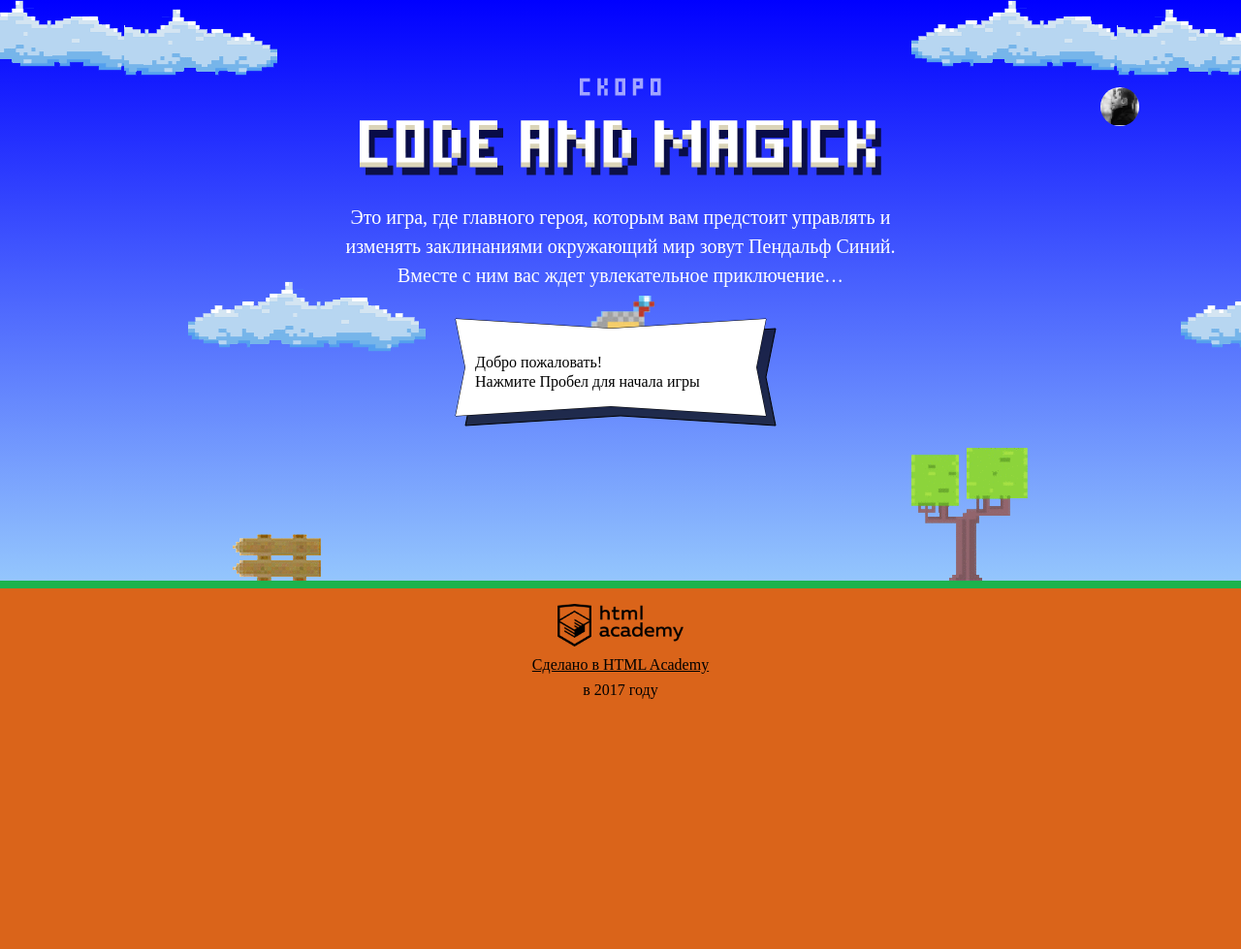
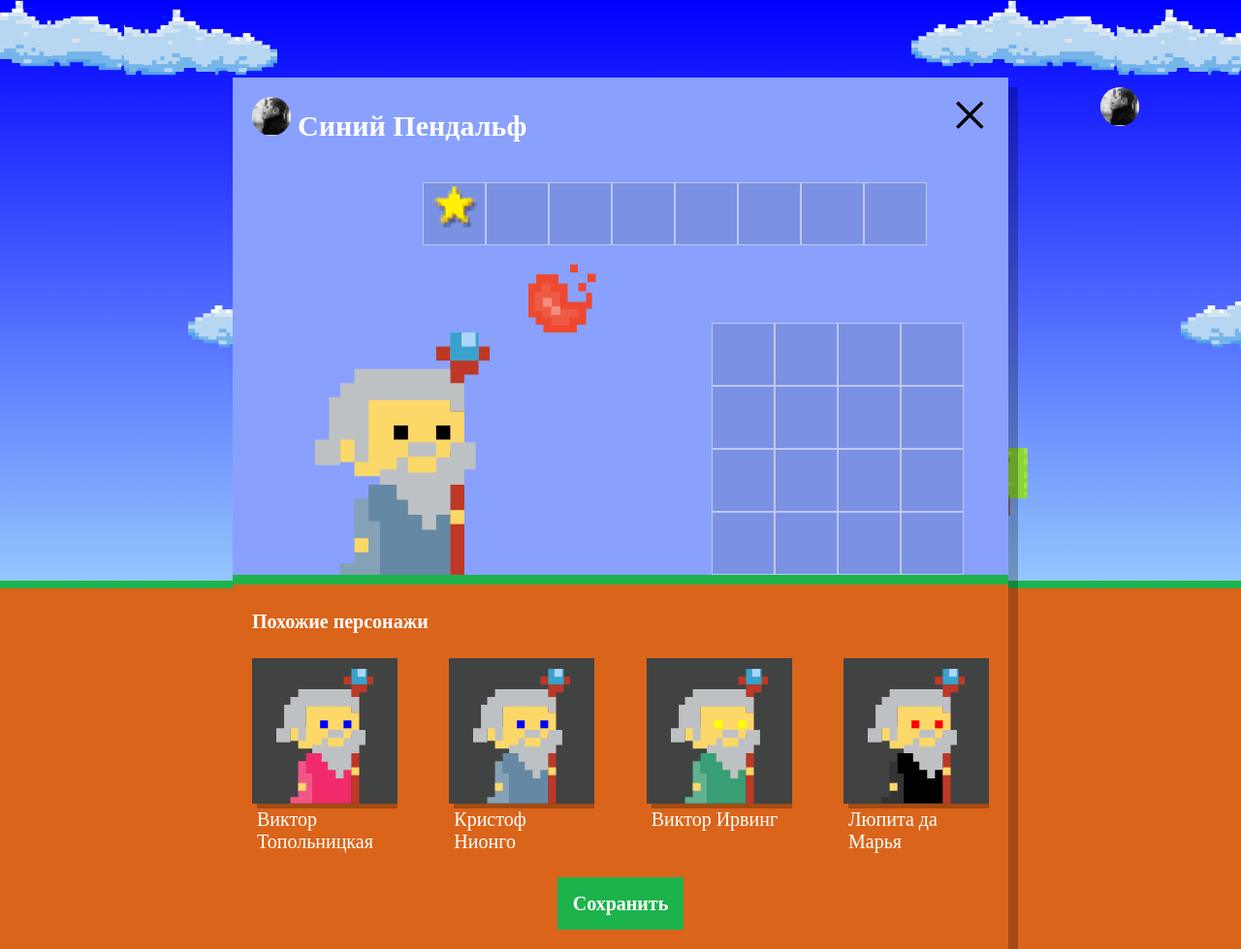
Before and after one commit to sergeykirpik/247812-code-and-magick-17, a website: page index.html in a window 1280 px wide. Shown: the whole page at 97% size. Before the commit the page ends 800 px from the top, so only its background shows below. Drawn offline with Linux system fonts and the light colour scheme; a web font is replaced by a local one.

Commit message:
добавляет setup блок

```diff
--- a/index.html
+++ b/index.html
@@ -208,6 +208,7 @@
 
   </script>
 
+  <script src="js/setup.js"></script>
   <script src="js/stat.js"></script>
   <script src="js/game.js"></script>
 
--- /dev/null
+++ b/js/setup.js
@@ -0,0 +1,92 @@
+'use strict';
+
+(function () {
+
+  var FIRST_NAMES = [
+    'Иван',
+    'Хуан Себастьян',
+    'Мария',
+    'Кристоф',
+    'Виктор',
+    'Юлия',
+    'Люпита',
+    'Вашингтон',
+  ];
+
+  var SECOND_NAMES = [
+    'да Марья',
+    'Верон',
+    'Мирабелла',
+    'Вальц',
+    'Онопко',
+    'Топольницкая',
+    'Нионго',
+    'Ирвинг',
+  ];
+
+  var COAT_COLORS = [
+    'rgb(101, 137, 164)',
+    'rgb(241, 43, 107)',
+    'rgb(146, 100, 161)',
+    'rgb(56, 159, 117)',
+    'rgb(215, 210, 55)',
+    'rgb(0, 0, 0)',
+  ];
+
+  var EYES_COLORS = [
+    'black',
+    'red',
+    'blue',
+    'yellow',
+    'green',
+  ];
+
+  var getRandomInt = function (min, max) {
+    return Math.floor(Math.random() * (max + 1 - min)) + min;
+  };
+
+  var getRandomElement = function (arr) {
+    return arr[getRandomInt(0, arr.length - 1)];
+  };
+
+  var generateMockData = function (count) {
+    var wizards = [];
+    for (var i = 0; i < count; i++) {
+      wizards[i] = {
+        name: getRandomElement(FIRST_NAMES) + ' ' + getRandomElement(SECOND_NAMES),
+        coatColor: getRandomElement(COAT_COLORS),
+        eyesColor: getRandomElement(EYES_COLORS),
+      };
+    }
+    return wizards;
+  };
+
+  var renderWizardElement = function (wizard, wizardTemplate) {
+    var wizardElement = wizardTemplate.cloneNode(true);
+
+    wizardElement.querySelector('.setup-similar-label').textContent = wizard.name;
+    wizardElement.querySelector('.wizard-coat').style.fill = wizard.coatColor;
+    wizardElement.querySelector('.wizard-eyes').style.fill = wizard.eyesColor;
+
+    return wizardElement;
+  };
+
+  var generateDOM = function (wizards) {
+    var wizardTemplate = document.querySelector('#similar-wizard-template')
+      .content
+      .querySelector('.setup-similar-item');
+
+    var fragment = document.createDocumentFragment();
+
+    wizards.forEach(function (wizard) {
+      fragment.appendChild(renderWizardElement(wizard, wizardTemplate));
+    });
+
+    document.querySelector('.setup-similar-list').appendChild(fragment);
+    document.querySelector('.setup-similar').classList.remove('hidden');
+  };
+
+  document.querySelector('.setup').classList.remove('hidden');
+  generateDOM(generateMockData(4));
+
+})();
```
